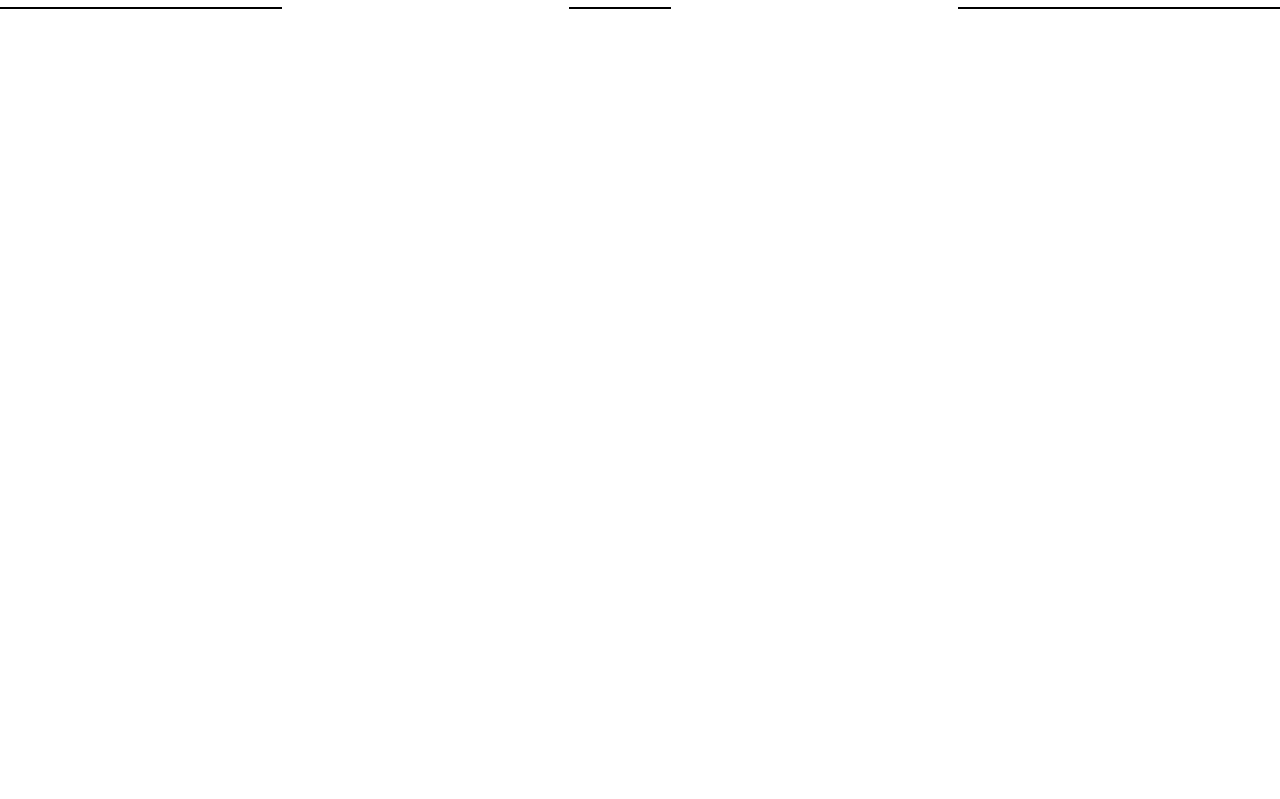
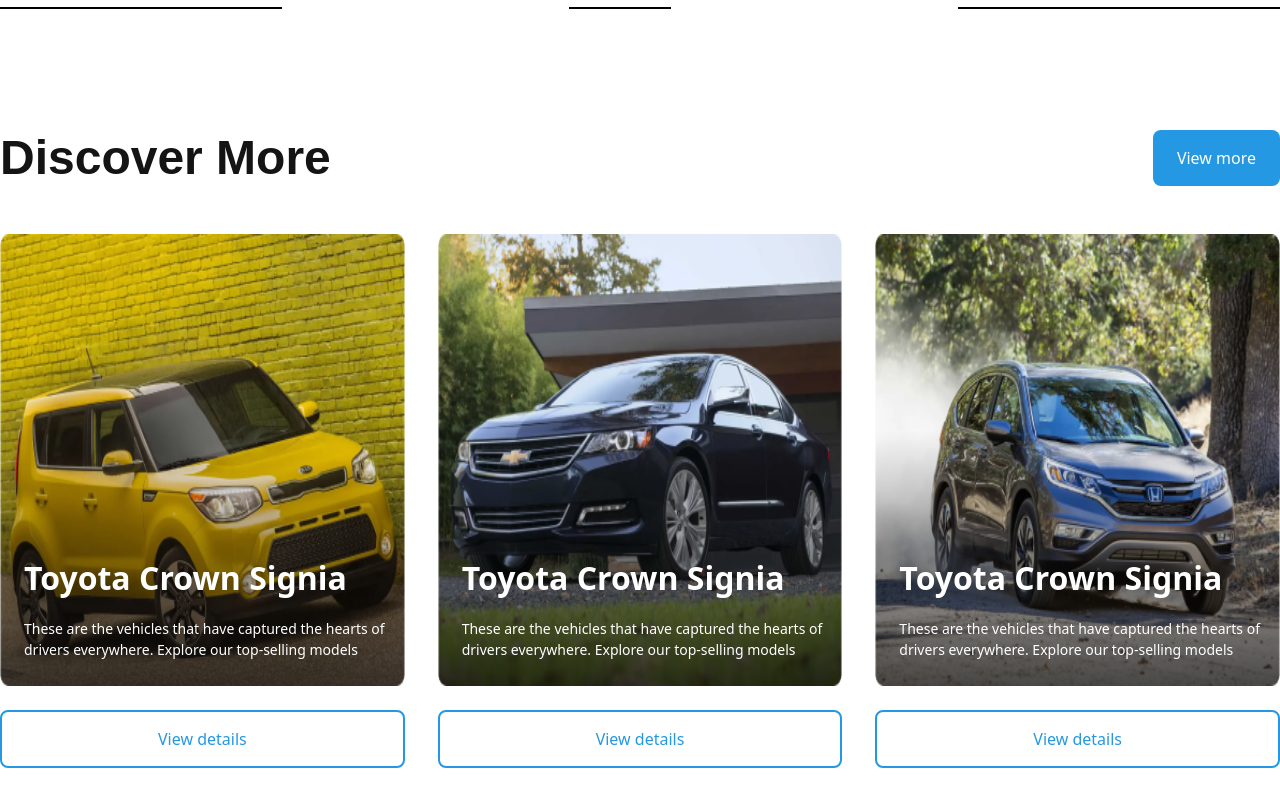
Before and after one commit to HmSani6699/Motors-web, a React (Vite) app: page /stock/details in a window 1280 px wide. Shown: the part 2761-3560 px from the top of the page. Before the commit the page ends 2770 px from the top, so only its background shows below. Built offline with nearby package versions, Linux system fonts and the light colour scheme; a web font is replaced by a local one.

Commit message:
added new code

```diff
--- /dev/null
+++ b/src/component/CardDetails/DiscoverMore/index.jsx
@@ -0,0 +1,44 @@
+import React from 'react';
+import ViewCard from '../../ViewCard';
+import view_img1 from '../../../../public/card/image3.png'
+import view_img2 from '../../../../public/card/image4.png'
+import view_img3 from '../../../../public/card/image5.png'
+
+const DiscoverMore = () => {
+    return (
+        <div className='lg:mt-[120px] lg:mb-[120px]'>
+         <div className='lg:mb-[48px] flex items-center justify-between'>
+         <h2 className="lg:text-[48px] font-[700] lg:leading-[57px] text-[#141414] font-avenir ">
+             Discover More
+            </h2>
+                <button className='bg-[#2498E2] text-white py-[16px] px-[24px] font-[500] rounded-[8px]'>View more</button>
+         </div>
+
+            <div className='flex gap-[33px]'>
+            <ViewCard
+            title={"Toyota Crown Signia"}
+            description={
+              "These are the vehicles that have captured the hearts of drivers everywhere. Explore our top-selling models"
+            }
+            image={view_img1}
+          />
+            <ViewCard
+            title={"Toyota Crown Signia"}
+            description={
+              "These are the vehicles that have captured the hearts of drivers everywhere. Explore our top-selling models"
+            }
+            image={view_img2}
+          />
+            <ViewCard
+            title={"Toyota Crown Signia"}
+            description={
+              "These are the vehicles that have captured the hearts of drivers everywhere. Explore our top-selling models"
+            }
+            image={view_img3}
+          />
+            </div>
+        </div>
+    );
+};
+
+export default DiscoverMore;
--- a/src/component/CardDetails/index.jsx
+++ b/src/component/CardDetails/index.jsx
@@ -6,6 +6,8 @@
 import CardDetailsGallery from "./CardDetailsGallery";
 import Features from "./Features";
 import Performance from "./Performance";
+import DiscoverMore from "./DiscoverMore";
+import Footer from "../../Pages/Footer";
 
 const CardDetails = () => {
   return (
@@ -30,7 +32,10 @@
         <CardDetailsGallery/>
         <Features/>
         <Performance/>
+        <DiscoverMore/>
+
       </div>
+      <Footer/>
     </div>
   );
 };
```
